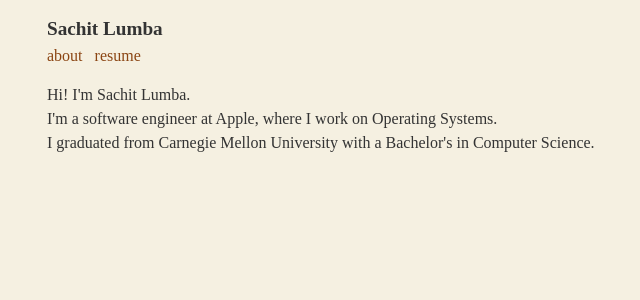
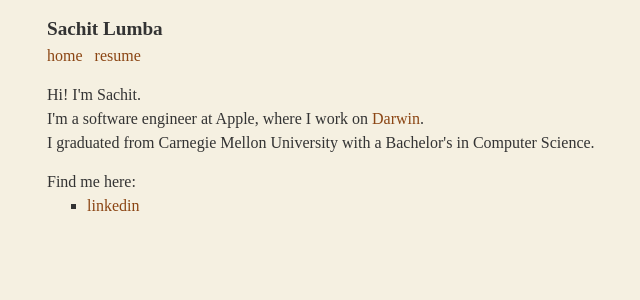
Before and after one commit to Sparrownor1/Sparrownor1.github.io, a Jekyll site: the page built from index.html, in a window 1280 px wide. Shown: the top 300 px of the page, without its empty margins (233-873 px from the left). Built offline with Jekyll 4.4.1, drawn with Linux system fonts in a browser that asks for light colours.

Commit message:
add some schtuff

```diff
--- a/_includes/header.html
+++ b/_includes/header.html
@@ -1,9 +1,7 @@
 <header>
   <h1>Sachit Lumba</h1>
   <nav>
-    <div class="links">
-      <a href="">about</a>
-      <a href="">resume</a>
-    </div>
+    <a href="/">home</a>
+    <a href="/assets/resume.pdf" download>resume</a>
   </nav>
 </header>
--- a/_sass/_typography.scss
+++ b/_sass/_typography.scss
@@ -25,12 +25,22 @@
     margin: 0 auto;
 }
 
+ul {
+    list-style-type: square;
+    margin: 0 auto;
+}
+
+a {
+    text-decoration: none;
+    color: $accentcolor1;
+}
+
+nav a {
+    margin-right: 0.5em;
+}
+
 .links {
-    a {
-        text-decoration: none;
-        color: $accentcolor1;
-        margin-right: 0.5em;
-    }
+    margin: 0.9375em auto;
 }
 
 code,
--- a/index.html
+++ b/index.html
@@ -4,12 +4,19 @@
 ---
 
 <p>
-    Hi! I'm Sachit Lumba.
+    Hi! I'm Sachit.
 </p>
 
 <p>
-    I'm a software engineer at Apple, where I work on Operating Systems.
+    I'm a software engineer at Apple, where I work on <a href="">Darwin</a>.
 </p>
 <p>
     I graduated from Carnegie Mellon University with a Bachelor's in Computer Science.
 </p>
+
+<div class="links">
+    Find me here:
+    <ul>
+    <li><a href="https://www.linkedin.com/in/sachitlumba/">linkedin</a></li>
+    </ul>
+</div>
```
